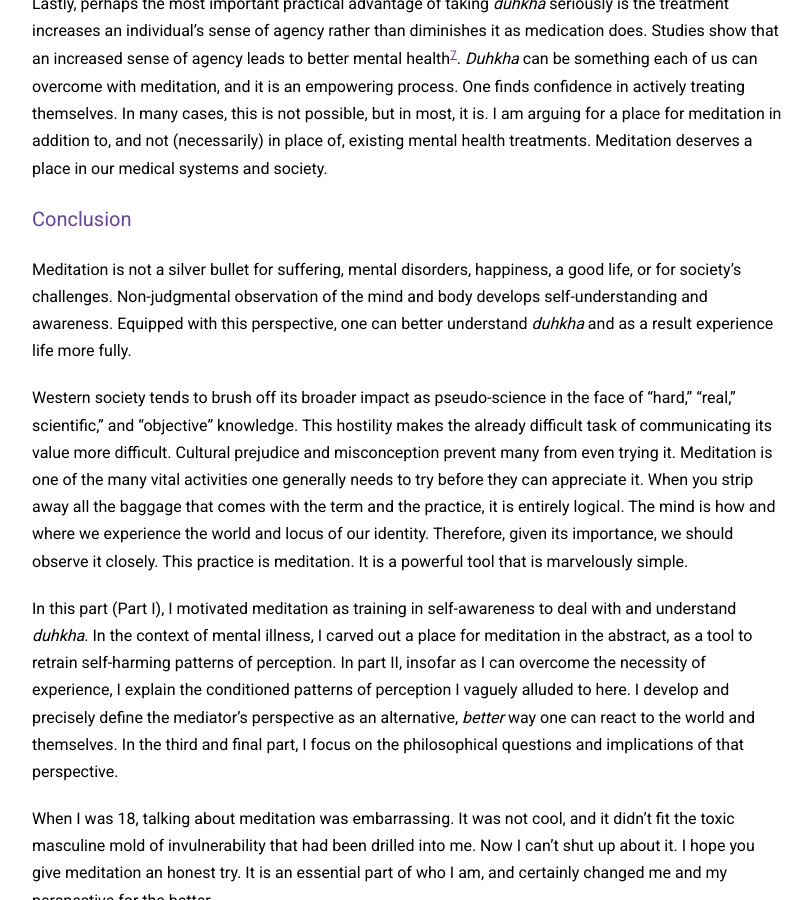
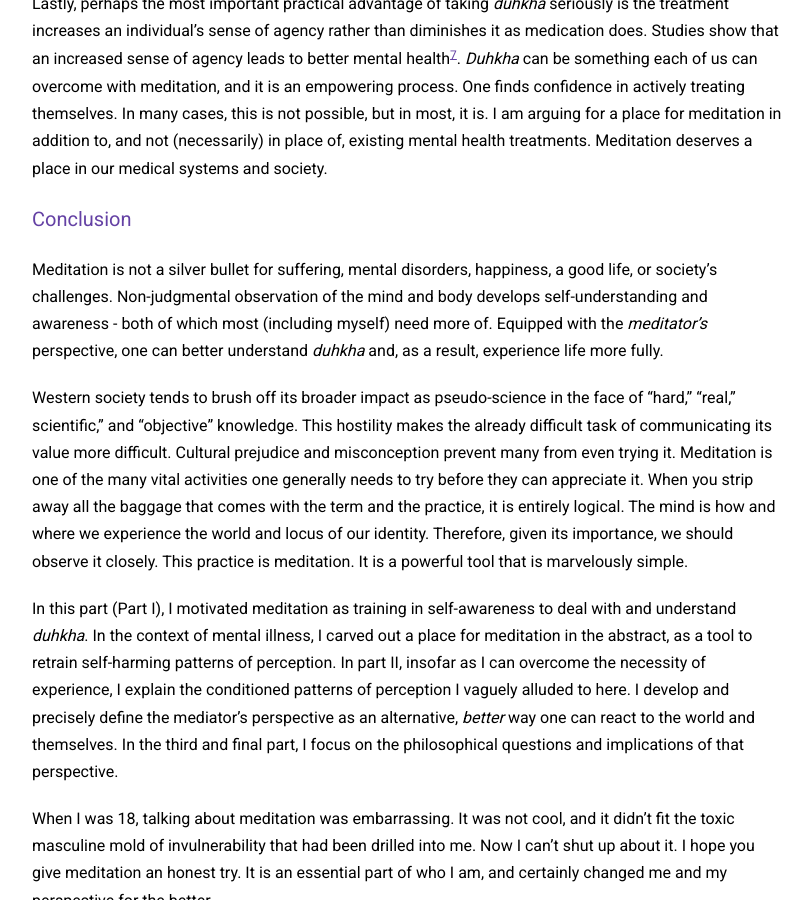
Before and after one commit to armanjindal/armanjindal.github.io, a Jekyll site: the page built from _posts/2020-07-24-pandemic-and-peacefulness-part-1.markdown, in a window 1280 px wide and 900 px high, scrolled down 7121 px. Shown: the whole window, without its empty margins (233-1045 px from the left). Built offline with Jekyll 4.4.1, drawn with Linux system fonts in a browser that asks for light colours; nearby versions of some CDN libraries.

Commit message:
added to the conclusion

```diff
--- a/_posts/2020-07-24-pandemic-and-peacefulness-part-1.markdown
+++ b/_posts/2020-07-24-pandemic-and-peacefulness-part-1.markdown
@@ -83,7 +83,7 @@ I do not think there is a clear, clinical way to tease the two apart. I anticipa
 Lastly, perhaps the most important practical advantage of taking *duhkha* seriously is the treatment increases an individual's sense of agency rather than diminishes it as medication does. Studies show that an increased sense of agency leads to better mental health[^7]. *Duhkha* can be something each of us can overcome with meditation, and it is an empowering process. One finds confidence in actively treating themselves. In many cases, this is not possible, but in most, it is. I  am arguing for a place for meditation in addition to, and not (necessarily) in place of, existing mental health treatments. Meditation deserves a place in our medical systems and society.
 
 ### Conclusion
-Meditation is not a silver bullet for suffering, mental disorders, happiness, a good life, or for society's challenges. Non-judgmental observation of the mind and body develops self-understanding and awareness. Equipped with this perspective, one can better understand *duhkha* and as a result experience life more fully.
+Meditation is not a silver bullet for suffering, mental disorders, happiness, a good life, or society's challenges. Non-judgmental observation of the mind and body develops self-understanding and awareness - both of which most (including myself) need more of. Equipped with the *meditator's* perspective, one can better understand *duhkha* and, as a result, experience life more fully.
 
 Western society tends to brush off its broader impact as pseudo-science in the face of "hard," "real," scientific," and "objective" knowledge. This hostility makes the already difficult task of communicating its value more difficult. Cultural prejudice and misconception prevent many from even trying it.  Meditation is one of the many vital activities one generally needs to try before they can appreciate it. When you strip away all the baggage that comes with the term and the practice, it is entirely logical. The mind is how and where we experience the world and locus of our identity. Therefore, given its importance, we should observe it closely. This practice is meditation. It is a powerful tool that is marvelously simple.
 
```
